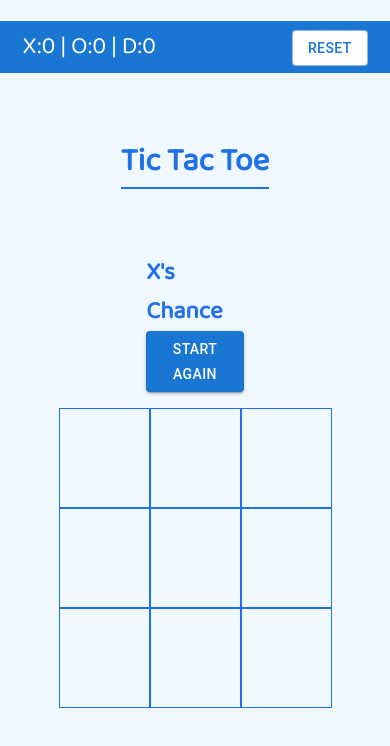
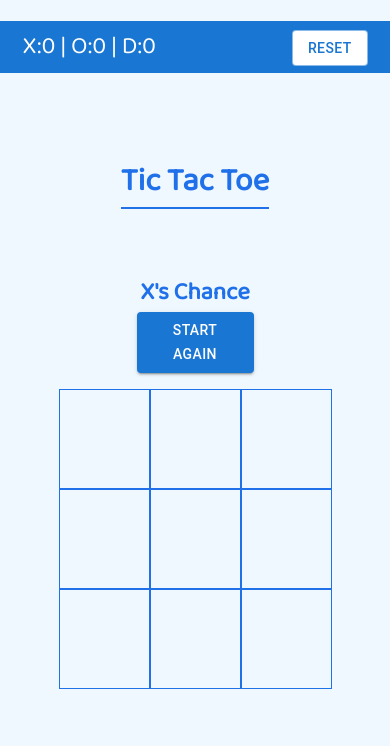
Before and after one commit to unkitsingh0/Tic-Tac-Toe, a React (Create React App) app: page / in a window 390 px wide. Shown: the top 746 px of the page. Built offline with nearby package versions, Linux system fonts and the light colour scheme.

Commit message:
Changing some css property

```diff
--- a/src/Components/Board.css
+++ b/src/Components/Board.css
@@ -53,6 +53,7 @@
 @media only screen and (max-width: 700px) {
   .child1 {
     flex-direction: column;
+    width: 30%;
   }
   .child1 h3 {
     font-size: 1.5rem;
```
